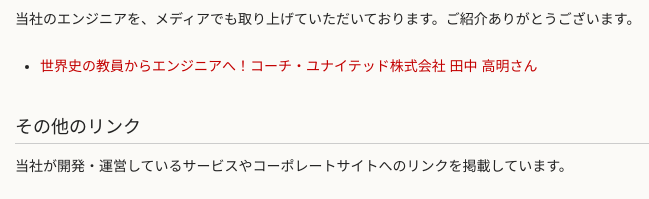
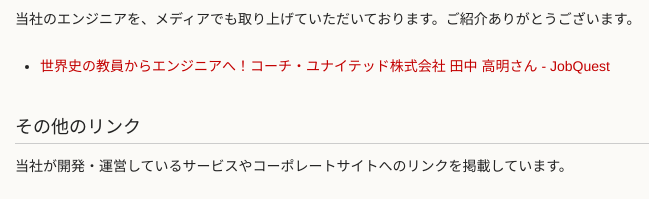
Before and after one commit to cunited/cunited.github.io, a plain HTML site: page index.html in a window 1280 px wide. Shown: the part 1498-1697 px from the top of the page, 295-944 px from the left. Drawn offline with Linux system fonts and the light colour scheme.

```diff
--- a/index.html
+++ b/index.html
@@ -111,7 +111,7 @@
 <p>当社のエンジニアを、メディアでも取り上げていただいております。ご紹介ありがとうございます。</p>
 
 <ul>
-<li><a href="http://quest.job-q.me/archives/1241">世界史の教員からエンジニアへ！コーチ・ユナイテッド株式会社 田中 高明さん</a></li>
+<li><a href="http://quest.job-q.me/archives/1241">世界史の教員からエンジニアへ！コーチ・ユナイテッド株式会社 田中 高明さん - JobQuest</a></li>
 </ul>
 
 <h3>
```
Also changed, not shown: params.json (+1 -1 lines).
